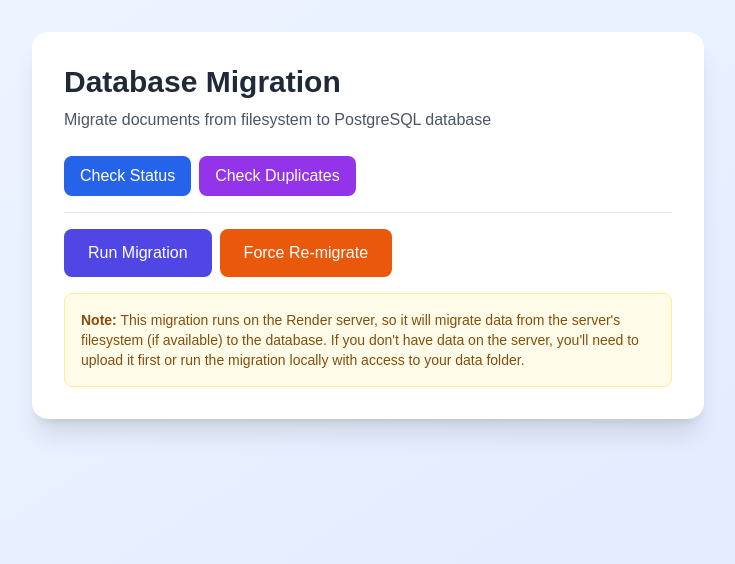
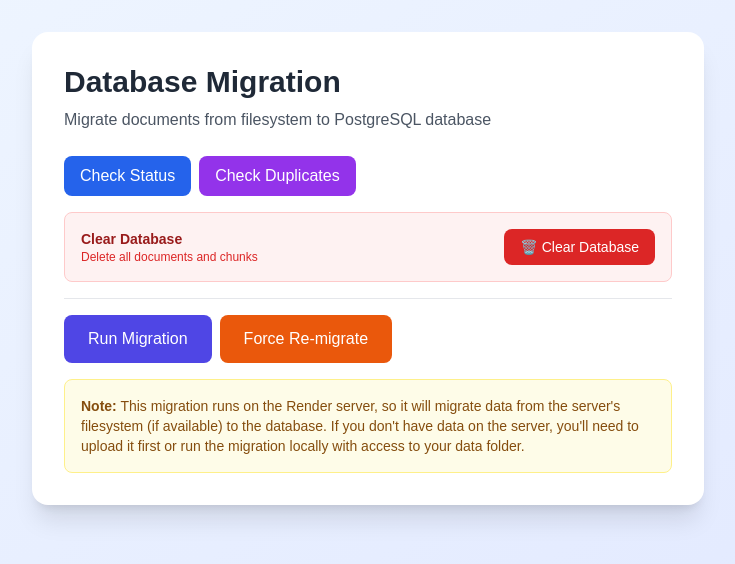
Before and after one commit to chenhexu/AI_chatbot, a Next.js app: page /admin/migrate in a window 1280 px wide. Shown: the top 564 px of the page, without its empty margins (272-1007 px from the left). Built offline with nearby package versions, Linux system fonts and the light colour scheme.

Commit message:
Add Clear Database button to /admin/migrate page

```diff
--- a/app/admin/migrate/page.tsx
+++ b/app/admin/migrate/page.tsx
@@ -9,6 +9,8 @@ export default function MigratePage() {
   const [dedupeStatus, setDedupeStatus] = useState<'idle' | 'checking' | 'removing' | 'success' | 'error'>('idle');
   const [dedupeMessage, setDedupeMessage] = useState<string>('');
   const [duplicateCount, setDuplicateCount] = useState<number | null>(null);
+  const [clearStatus, setClearStatus] = useState<'idle' | 'clearing' | 'success' | 'error'>('idle');
+  const [clearMessage, setClearMessage] = useState<string>('');
 
   const checkStatus = async () => {
     try {
@@ -70,6 +72,35 @@ export default function MigratePage() {
     } catch (error) {
       setDedupeStatus('error');
       setDedupeMessage(`Error: ${error instanceof Error ? error.message : String(error)}`);
+    }
+  };
+
+  const clearDatabase = async () => {
+    if (!confirm('⚠️ This will DELETE ALL documents and chunks from the database. Are you sure?')) {
+      return;
+    }
+
+    setClearStatus('clearing');
+    setClearMessage('Clearing database...');
+
+    try {
+      const response = await fetch('/api/clear-database', {
+        method: 'POST',
+      });
+
+      const data = await response.json();
+
+      if (response.ok && data.status === 'success') {
+        setClearStatus('success');
+        setClearMessage(data.message);
+        setStats({ documents: 0, chunks: 0 });
+      } else {
+        setClearStatus('error');
+        setClearMessage(data.error || 'Failed to clear database');
+      }
+    } catch (error) {
+      setClearStatus('error');
+      setClearMessage(`Error: ${error instanceof Error ? error.message : String(error)}`);
     }
   };
 
@@ -186,6 +217,32 @@ export default function MigratePage() {
               </div>
             )}
 
+            {/* Clear Database */}
+            <div className="bg-red-50 border border-red-200 rounded-lg p-4">
+              <div className="flex items-center justify-between">
+                <div>
+                  <p className="text-sm font-semibold text-red-800">Clear Database</p>
+                  <p className="text-xs text-red-600">Delete all documents and chunks</p>
+                </div>
+                <button
+                  onClick={clearDatabase}
+                  disabled={clearStatus === 'clearing'}
+                  className="px-4 py-2 bg-red-600 text-white rounded-lg hover:bg-red-700 transition disabled:opacity-50 disabled:cursor-not-allowed text-sm"
+                >
+                  {clearStatus === 'clearing' ? 'Clearing...' : '🗑️ Clear Database'}
+                </button>
+              </div>
+              {clearMessage && (
+                <p className={`text-sm mt-2 ${
+                  clearStatus === 'success' ? 'text-green-700' :
+                  clearStatus === 'error' ? 'text-red-700' :
+                  'text-red-600'
+                }`}>
+                  {clearMessage}
+                </p>
+              )}
+            </div>
+
             {/* Migration Buttons */}
             <div className="flex gap-2 pt-4 border-t">
               <button
```
